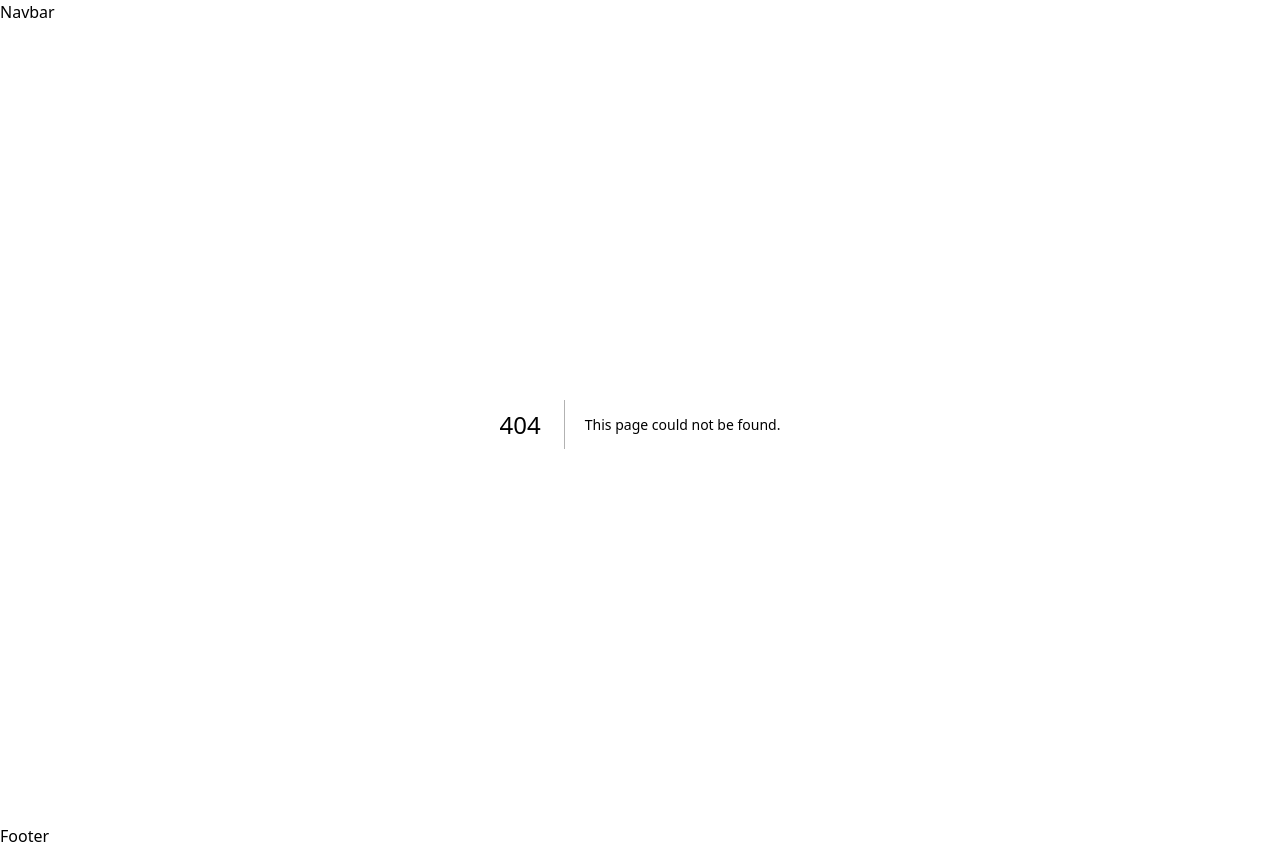
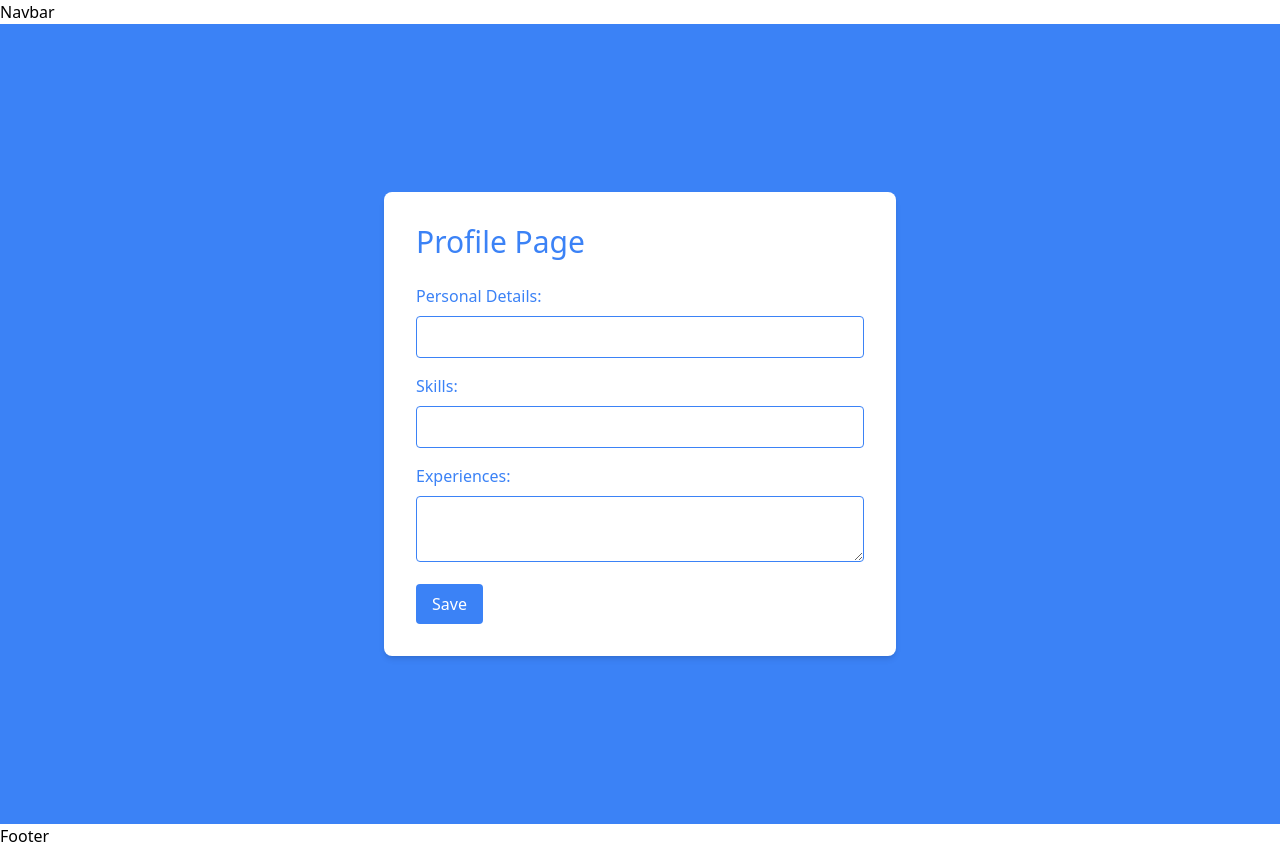
Before and after one commit to agastus047/village-hire, a Next.js app: page /profile in a window 1280 px wide. Before the commit this address had no page. Built offline with nearby package versions, Linux system fonts and the light colour scheme.

Commit message:
Profile page added

```diff
--- a/package.json
+++ b/package.json
@@ -9,13 +9,13 @@
     "lint": "next lint"
   },
   "dependencies": {
+    "next": "14.1.4",
     "react": "^18",
-    "react-dom": "^18",
-    "next": "14.1.4"
+    "react-dom": "^18"
   },
   "devDependencies": {
     "autoprefixer": "^10.0.1",
     "postcss": "^8",
-    "tailwindcss": "^3.3.0"
+    "tailwindcss": "^3.4.1"
   }
 }
--- /dev/null
+++ b/src/pages/profile/index.js
@@ -0,0 +1,68 @@
+// pages/profile.js
+
+import { useState } from 'react';
+
+export default function Profile() {
+  const [formData, setFormData] = useState({
+    personalDetails: '',
+    skills: '',
+    experiences: ''
+  });
+
+  const handleChange = (e) => {
+    const { name, value } = e.target;
+    setFormData((prevData) => ({
+      ...prevData,
+      [name]: value
+    }));
+  };
+
+  const handleSubmit = (e) => {
+    e.preventDefault();
+    // Here you can handle form submission, for now, just log the values
+    console.log('Form Data:', formData);
+  };
+
+  return (
+    <div className="bg-blue-500 min-h-screen flex justify-center items-center">
+      <div className="bg-white p-8 rounded-lg shadow-md w-full max-w-lg">
+        <h1 className="text-3xl mb-6 text-blue-500">Profile Page</h1>
+        <form onSubmit={handleSubmit}>
+          <div className="mb-4">
+            <label htmlFor="personalDetails" className="block text-blue-500 mb-2">Personal Details:</label>
+            <input
+              type="text"
+              id="personalDetails"
+              name="personalDetails"
+              value={formData.personalDetails}
+              onChange={handleChange}
+              className="w-full border border-blue-500 rounded px-3 py-2"
+            />
+          </div>
+          <div className="mb-4">
+            <label htmlFor="skills" className="block text-blue-500 mb-2">Skills:</label>
+            <input
+              type="text"
+              id="skills"
+              name="skills"
+              value={formData.skills}
+              onChange={handleChange}
+              className="w-full border border-blue-500 rounded px-3 py-2"
+            />
+          </div>
+          <div className="mb-4">
+            <label htmlFor="experiences" className="block text-blue-500 mb-2">Experiences:</label>
+            <textarea
+              id="experiences"
+              name="experiences"
+              value={formData.experiences}
+              onChange={handleChange}
+              className="w-full border border-blue-500 rounded px-3 py-2"
+            />
+          </div>
+          <button type="submit" className="bg-blue-500 text-white px-4 py-2 rounded hover:bg-blue-600">Save</button>
+        </form>
+      </div>
+    </div>
+  );
+}
```
Also changed, not shown: 1 other file (tests, documents, lock files or other folders).
